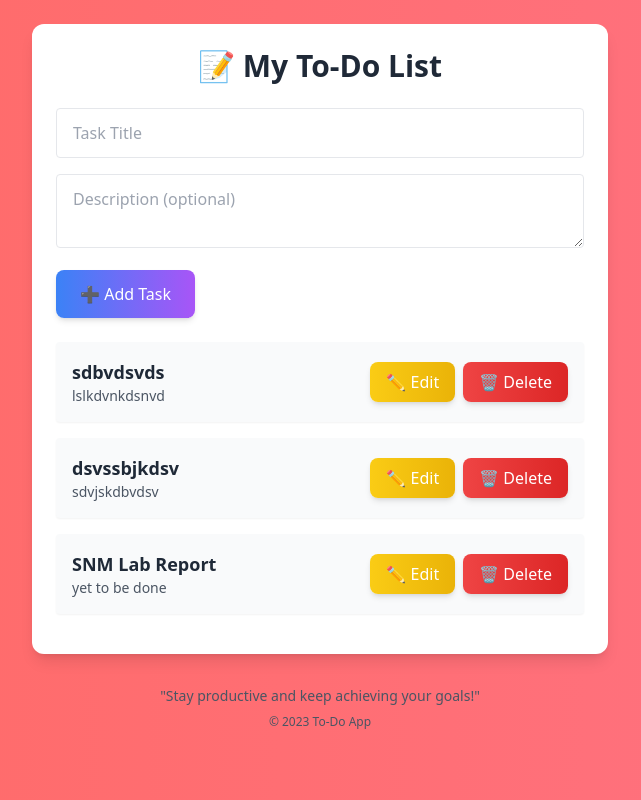
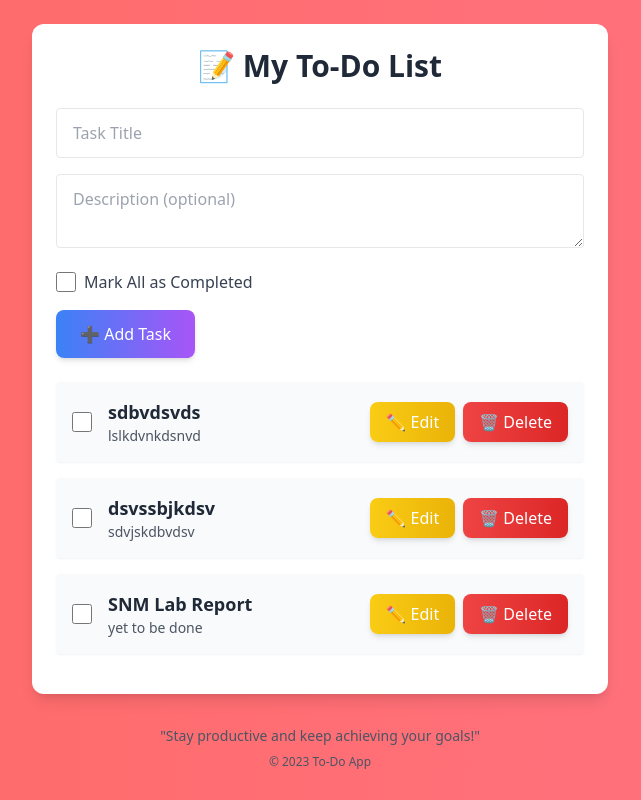
Before and after one commit to DayaShankar215/DjangoProject, a Django app: page / in a window 1280 px wide. Shown: the whole page, without its empty margins (320-961 px from the left). Run offline with Django 5.2, Linux system fonts and the light colour scheme; data comes from the database, SQL or seed files in the repository; both versions use the stored data as it was after the commit; some libraries are stand-ins or nearby versions.

Commit message:
updated some modificationss done

```diff
--- a/todoapp/templates/todoapp/index.html
+++ b/todoapp/templates/todoapp/index.html
@@ -39,19 +39,35 @@
             <textarea name="description" placeholder="Description (optional)"
             class="w-full border rounded px-4 py-3 focus:outline-none focus:ring-2 focus:ring-blue-500"></textarea>
             </div>
+            <div class="mb-4 flex items-center gap-2">
+            <input type="checkbox" name="mark_all_completed" id="mark_all_completed"
+            class="w-5 h-5 text-green-500 border-gray-300 rounded focus:ring-green-500" onclick="markAllTasksCompleted()">
+            <label for="mark_all_completed" class="text-gray-700">Mark All as Completed</label>
+            </div>
             <button type="submit"
             class="bg-gradient-to-r from-blue-500 to-purple-500 text-white px-6 py-3 rounded-lg hover:from-blue-600 hover:to-purple-600 transition-all duration-300 shadow-md">
             ➕ Add Task
             </button>
         </form>
 
+        <script>
+            function markAllTasksCompleted() {
+            const checkboxes = document.querySelectorAll('input[name="completed"]');
+            checkboxes.forEach(checkbox => checkbox.checked = true);
+            }
+        </script>
+
         <!-- Task List -->
         <ul>
             {% for task in tasks %}
             <li class="task-item bg-gray-50 p-4 mb-4 rounded shadow-sm animate__animated animate__fadeInUp flex justify-between items-center transition-transform duration-300">
+                <div class="flex items-center gap-4">
+                    <input type="checkbox" name="completed" {% if task.completed %}checked{% endif %}
+                           class="w-5 h-5 text-green-500 border-gray-300 rounded focus:ring-green-500">
                     <div>
                         <strong class="text-lg text-gray-800">{{ task.title }}</strong>
                         <p class="text-sm text-gray-600">{{ task.description }}</p>
+                    </div>
                 </div>
                 <div class="flex gap-2">
                     <a href="{% url 'edit_task' task.id %}"
```
Also changed, not shown: db.sqlite3. Lines whose indentation alone changed are shown as unchanged.
